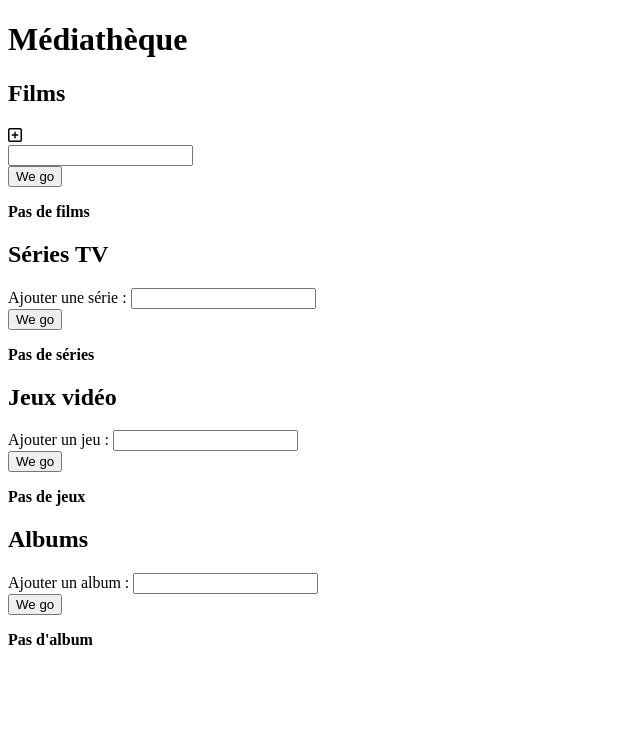
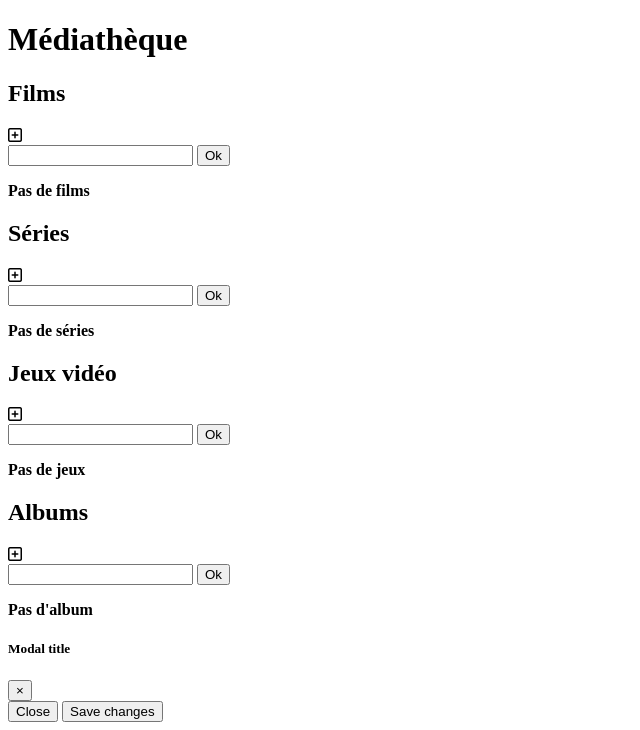
Before and after one commit to Waagic/media, a Symfony app: template templates/index.html.twig in a window 1280 px wide. Shown: the part 169-899 px from the top of the page, without its empty margins (0-640 px from the left). Before the commit the page ends 814 px from the top, so only its background shows below. Run offline with Twig, Linux system fonts and the light colour scheme; the template is opened without the code that fills it, so the values that code supplies are empty; some libraries are stand-ins or nearby versions.

Commit message:
WIP - Modale

```diff
--- a/assets/styles/_card.scss
+++ b/assets/styles/_card.scss
@@ -34,4 +34,9 @@
             opacity: 1;
         }
     }
+
+    &.results-card {
+        max-width: 200px;
+        min-height: 160px;
+    }
 }
--- a/assets/styles/app.scss
+++ b/assets/styles/app.scss
@@ -14,3 +14,7 @@
 .on {
     display: block;
 }
+
+.modal-dialog {
+    max-width: 80%;
+}
--- a/templates/index.html.twig
+++ b/templates/index.html.twig
@@ -6,14 +6,16 @@
         <div class="d-flex align-items-center">
             <h2>Films</h2>
             <i class="add-button far fa-plus-square ml-4"></i>
-        <form action="#" method="get" class="search-form off ml-4">
+            <div class="search-form off ml-4">
                 <div class="form-search">
-                <input type="text" name="search" id="search" required>
+                    <input type="text" name="search" class="search" data-media-type="movies">
+                    <!-- Button trigger modal -->
+                    <button type="button" id="search-btn" class="btn btn-primary ml-3 search-btn" data-toggle="modal"
+                            data-target="#exampleModal">
+                        Ok
+                    </button>
                 </div>
-            <div class="form-search">
-                <input type="submit" value="We go" class="ml-2">
             </div>
-        </form>
         </div>
         <div class="row">
             <div class="col-12">
@@ -38,23 +40,24 @@
                             <p><strong>Pas de films</strong></p>
                         </div>
                     {% endfor %}
-                <div id="result"></div>
                 </div>
             </div>
         </div>
 
-    <h2>Séries TV</h2>
-    <div class="row">
-        <div class="col-12">
-            <form action="{{ path('search_series') }}" method="get" class="d-flex mb-2">
+        <div class="d-flex align-items-center">
+            <h2>Séries</h2>
+            <i class="add-button far fa-plus-square ml-4"></i>
+            <div class="search-form off ml-4">
                 <div class="form-search">
-                    <label for="name">Ajouter une série : </label>
-                    <input type="text" name="search" id="search" required>
+                    <input type="text" name="search" class="search" data-media-type="series">
+                    <!-- Button trigger modal -->
+                    <button type="button" id="search-btn" class="btn btn-primary ml-3 search-btn" data-toggle="modal"
+                            data-target="#exampleModal">
+                        Ok
+                    </button>
                 </div>
-                <div class="form-search">
-                    <input type="submit" value="We go" class="ml-2">
             </div>
-            </form>
+        </div>
         <div class="row">
             {% for serie in series %}
                 <div class="col-6 col-md-4 col-xl-3">
@@ -77,21 +80,21 @@
                 </div>
             {% endfor %}
         </div>
+
+        <div class="d-flex align-items-center">
+            <h2>Jeux vidéo</h2>
+            <i class="add-button far fa-plus-square ml-4"></i>
+            <div class="search-form off ml-4">
+                <div class="form-search">
+                    <input type="text" name="search" class="search" data-media-type="videogames">
+                    <!-- Button trigger modal -->
+                    <button type="button" id="search-btn" class="btn btn-primary ml-3 search-btn" data-toggle="modal"
+                            data-target="#exampleModal">
+                        Ok
+                    </button>
                 </div>
             </div>
-
-    <h2>Jeux vidéo</h2>
-    <div class="row">
-        <div class="col-12">
-            <form action="{{ path('search_videogames') }}" method="get" class="d-flex mb-2">
-                <div class="form-search">
-                    <label for="name">Ajouter un jeu : </label>
-                    <input type="text" name="search" id="search" required>
         </div>
-                <div class="form-search">
-                    <input type="submit" value="We go" class="ml-2">
-                </div>
-            </form>
         <div class="row">
             {% for game in games %}
                 <div class="col-6 col-md-4 col-xl-3">
@@ -114,21 +117,21 @@
                 </div>
             {% endfor %}
         </div>
+
+        <div class="d-flex align-items-center">
+            <h2>Albums</h2>
+            <i class="add-button far fa-plus-square ml-4"></i>
+            <div class="search-form off ml-4">
+                <div class="form-search">
+                    <input type="text" name="search" class="search" data-media-type="albums">
+                    <!-- Button trigger modal -->
+                    <button type="button" id="search-btn" class="btn btn-primary ml-3 search-btn" data-toggle="modal"
+                            data-target="#exampleModal">
+                        Ok
+                    </button>
                 </div>
             </div>
-
-    <h2>Albums</h2>
-    <div class="row">
-        <div class="col-12">
-            <form action="{{ path('search_albums') }}" method="get" class="d-flex mb-2">
-                <div class="form-search">
-                    <label for="name">Ajouter un album : </label>
-                    <input type="text" name="search" id="search" required>
         </div>
-                <div class="form-search">
-                    <input type="submit" value="We go" class="ml-2">
-                </div>
-            </form>
         <div class="row">
             {% for album in albums %}
                 <div class="col-6 col-md-4 col-xl-3">
@@ -153,5 +156,28 @@
         </div>
     </div>
     </div>
+    </div>
+
+    <!-- Modal -->
+    <div class="modal fade" id="exampleModal" tabindex="-1" role="dialog" aria-labelledby="exampleModalLabel"
+         aria-hidden="true">
+        <div class="modal-dialog" role="document">
+            <div class="modal-content">
+                <div class="modal-header">
+                    <h5 class="modal-title" id="exampleModalLabel">Modal title</h5>
+                    <button type="button" class="close" data-dismiss="modal" aria-label="Close">
+                        <span aria-hidden="true">&times;</span>
+                    </button>
+                </div>
+                <div class="modal-body row" id="result">
+
+                </div>
+                <div class="modal-footer">
+                    <button type="button" class="btn btn-secondary" data-dismiss="modal">Close</button>
+                    <button type="button" class="btn btn-primary">Save changes</button>
+                </div>
+            </div>
+        </div>
+    </div>
 
 {% endblock %}
```
Also changed, not shown: assets/app.js (+25 -11 lines), src/Controller/HomeController.php (+26 -20 lines). Lines whose indentation alone changed are shown as unchanged.
